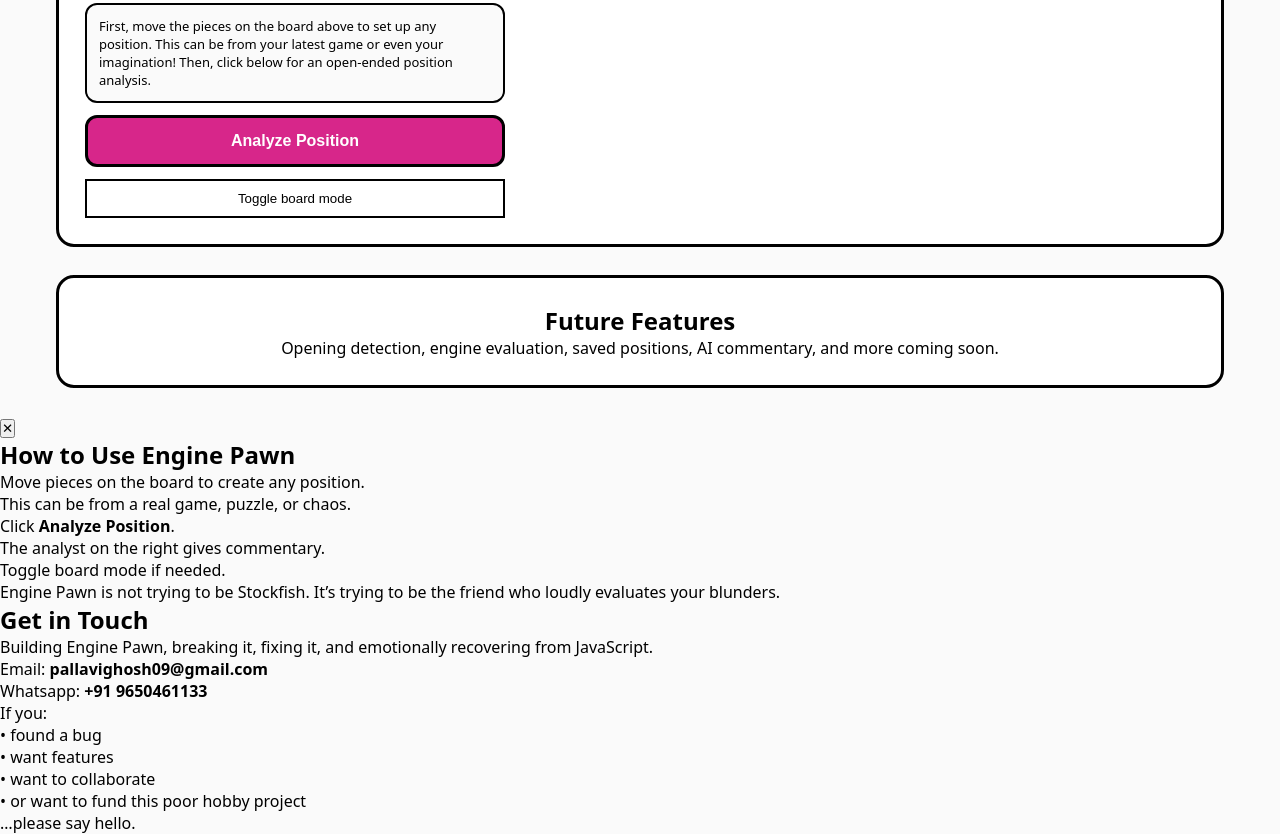
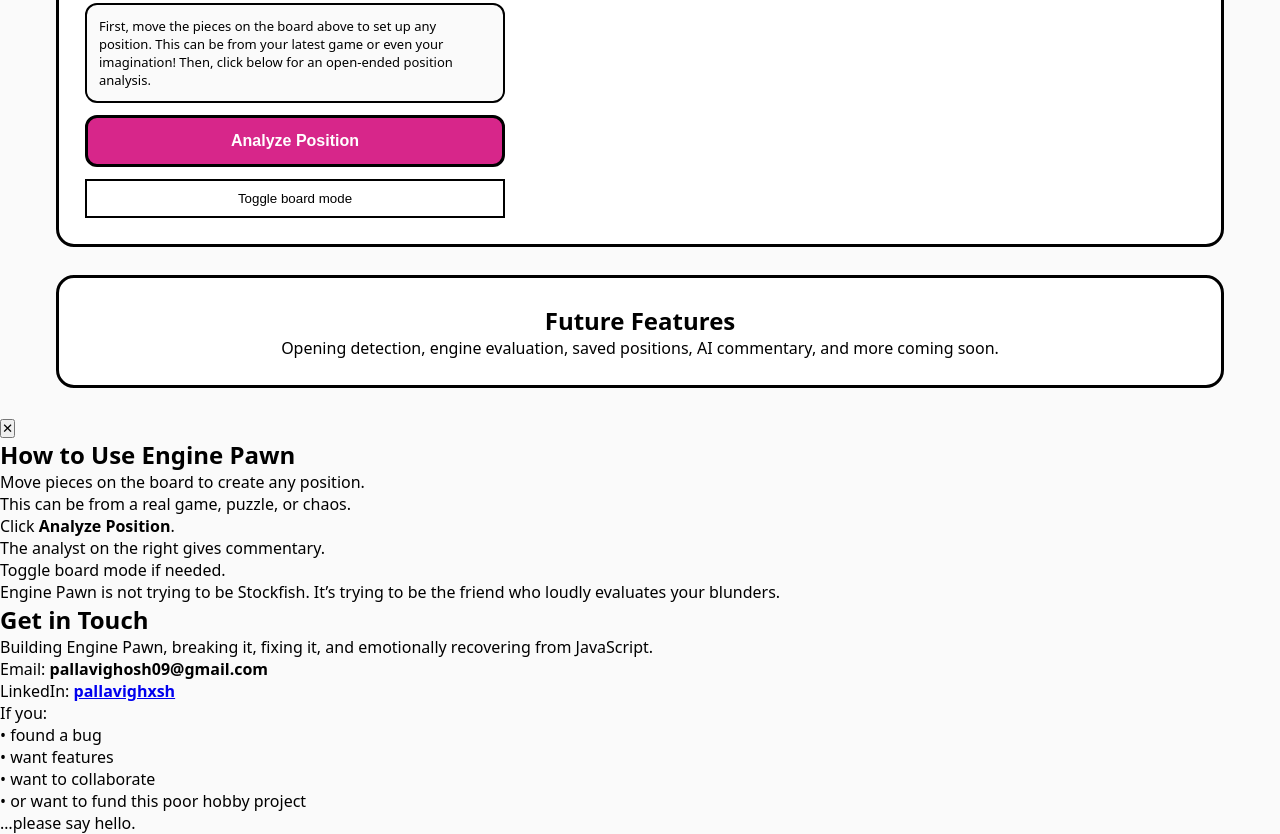
Before and after one commit to Pallavighxsh/engine-pawn, a website: page index.html in a window 1280 px wide. Shown: the part 669-1503 px from the top of the page. Drawn offline with Linux system fonts and the light colour scheme.

Commit message:
Add LinkedIn profile link to index.html
Added LinkedIn profile link to the contact section.

```diff
--- a/index.html
+++ b/index.html
@@ -130,7 +130,12 @@
       </p>
 
       <p>Email: <b>pallavighosh09@gmail.com</b></p>
-      <p>Whatsapp: <b>+91 9650461133</b></p>
+      <p>
+  LinkedIn:
+  <a href="https://www.linkedin.com/in/pallavighxsh/" target="_blank" rel="noopener noreferrer">
+    <b>pallavighxsh</b>
+  </a>
+</p>
 
       <p>
         If you:
```
